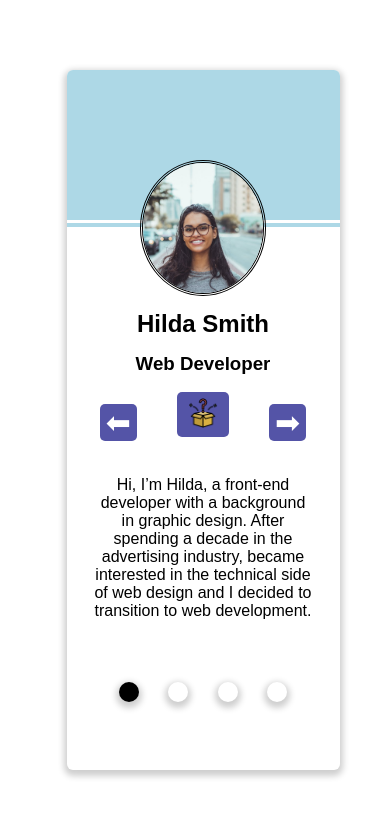
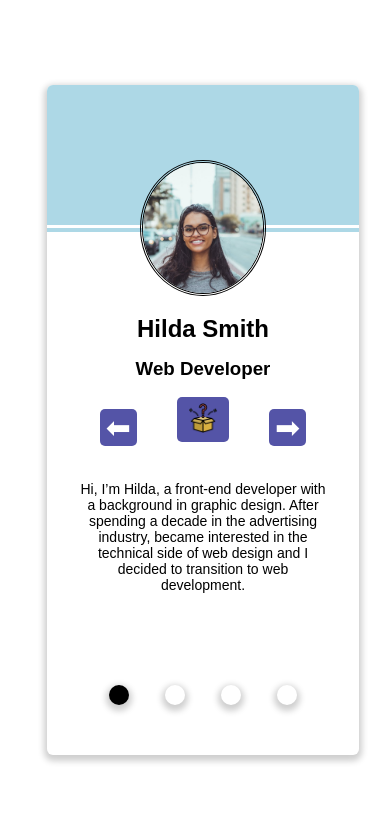
Before and after one commit to cdanderson76/cdaReviews, a React (Vite) app: page / in a window 390 px wide. Shown: the top 816 px of the page. Built offline with nearby package versions, Linux system fonts and the light colour scheme.

Commit message:
more mobile design changes

```diff
--- a/src/index.css
+++ b/src/index.css
@@ -15,9 +15,9 @@
   display: flex;
   flex-direction: column;
   align-items: center;
-  width: 70%;
+  width: 80%;
   /* min-width: 370px; */
-  height: 700px;
+  height: 670px;
   border-radius: 6px;
   margin-top: -20px;
   -webkit-box-shadow: 0px 3px 6px 3px #CFCFCF;
@@ -29,7 +29,7 @@
   display: flex;
   justify-content: center;
   width: 100%;
-  height: 150px;
+  height: 140px;
   margin-bottom: 60px;
   border-radius: 6px 6px 0 0;
   border: 10px double white;
@@ -54,6 +54,7 @@
 }
 
 .text-container p {
+  font-size: 14px;
   margin-top: 35px;
   height: 150px;
 }
```
